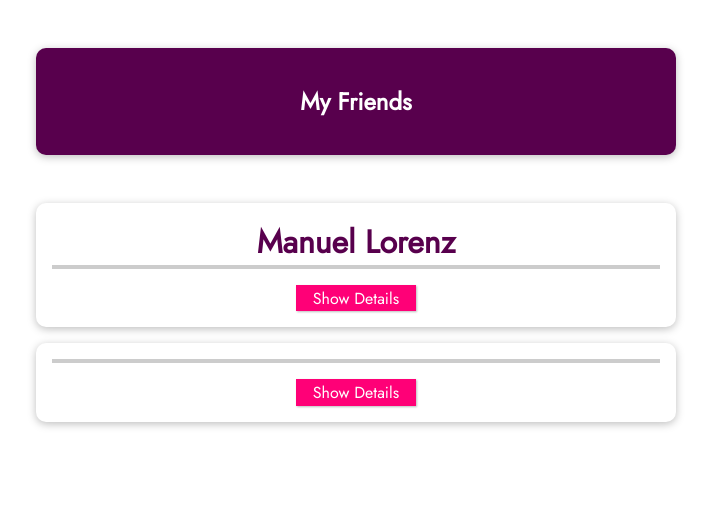
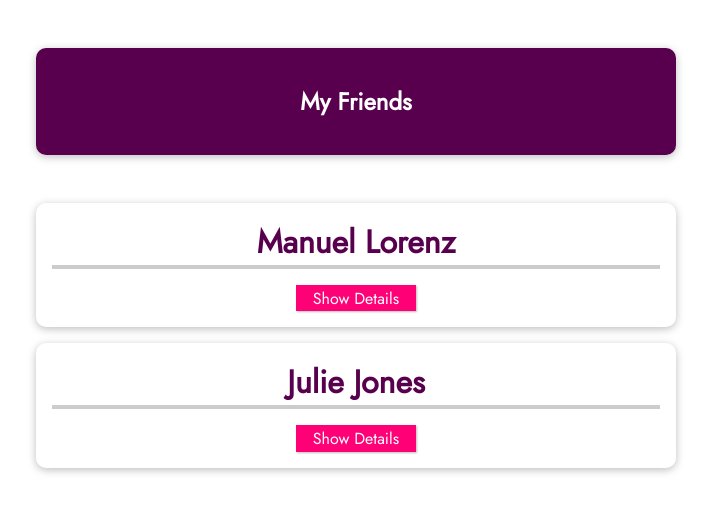
Before and after one commit to devin-L-knight/vue-first-app, a Vue app: page / in a window 1280 px wide. Shown: the top 512 px of the page, without its empty margins (284-995 px from the left). Built offline with nearby package versions, Linux system fonts and the light colour scheme.

Commit message:
commenting out data in the App template & passing it do the friend-contact component to use there instead.

```diff
--- a/src/App.vue
+++ b/src/App.vue
@@ -7,8 +7,15 @@
         name='Manuel Lorenz'
         phone-number='310-555-5555'
         email-address='manuel@localhost.com'
+        is-favorite="1"
       ></friend-contact>
-      <friend-contact></friend-contact>
+      <friend-contact
+        id='julie'
+        name='Julie Jones'
+        phone-number='818-555-5522'
+        email-address='julie-jones@localhost.com'
+        is-favorite="0"
+      ></friend-contact>
     </ul>
   </section>
 </template>
@@ -24,12 +31,12 @@
           //   phone: '310-555-5555',
           //   email: 'manuel@localhost.com'
           // },
-          {
-            id: 'julie',
-            name: 'Julie Jones',
-            phone: '818-555-5522',
-            email: 'julie-jones@localhost.com'
-          }
+          // {
+          //   id: 'julie',
+          //   name: 'Julie Jones',
+          //   phone: '818-555-5522',
+          //   email: 'julie-jones@localhost.com'
+          // }
         ],
       }
     }
```
